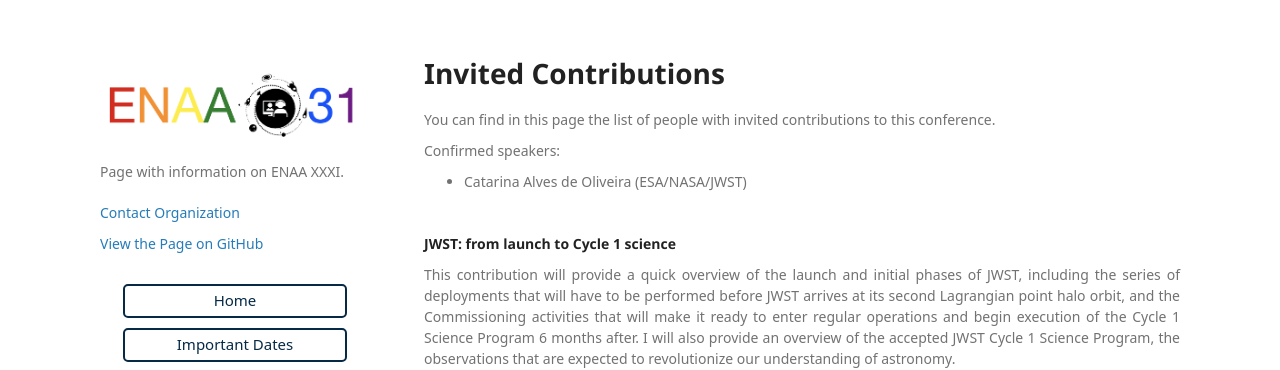
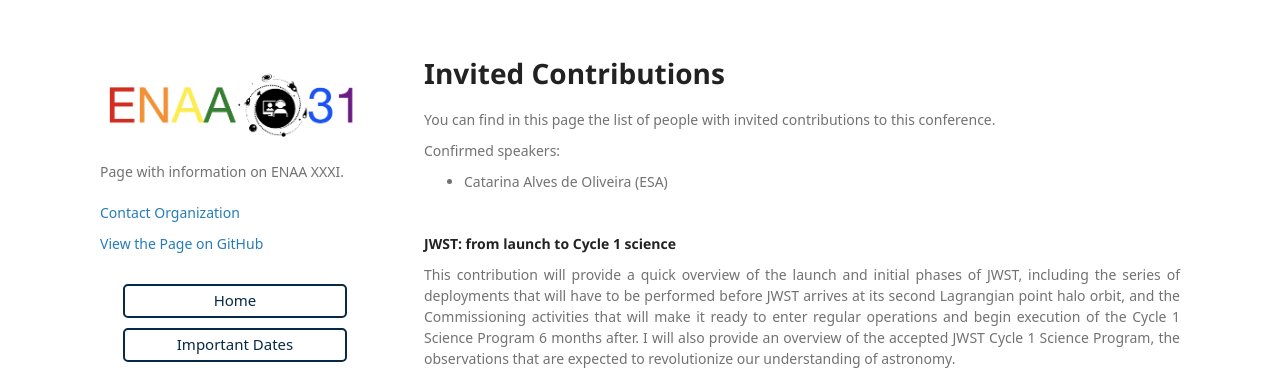
Before and after one commit to ENAAXXXI/ENAAXXXI.github.io, a Jekyll site: the page built from invited.md, in a window 1280 px wide. Shown: the top 370 px of the page. Built offline with Jekyll 4.4.1, drawn with Linux system fonts in a browser that asks for light colours; some web fonts are replaced; our own code applies the rules of GitHub Pages for plain Markdown files.

Commit message:
updated affiliation

```diff
--- a/invited.md
+++ b/invited.md
@@ -3,7 +3,7 @@
 You can find in this page the list of people with invited contributions to this conference.
 
 Confirmed speakers:
-- Catarina Alves de Oliveira (ESA/NASA/JWST)
+- Catarina Alves de Oliveira (ESA)
 
 <br>
 
```
Also changed, not shown: assets/images/program.png.
